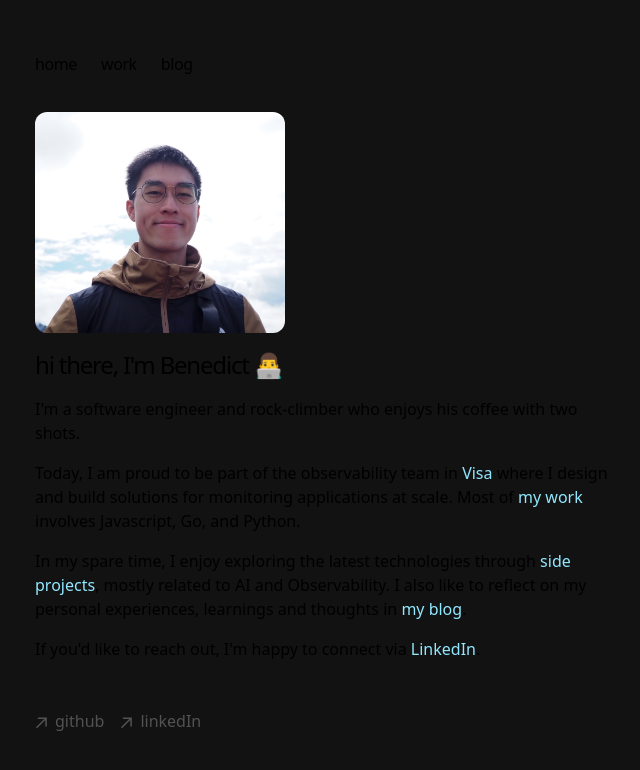
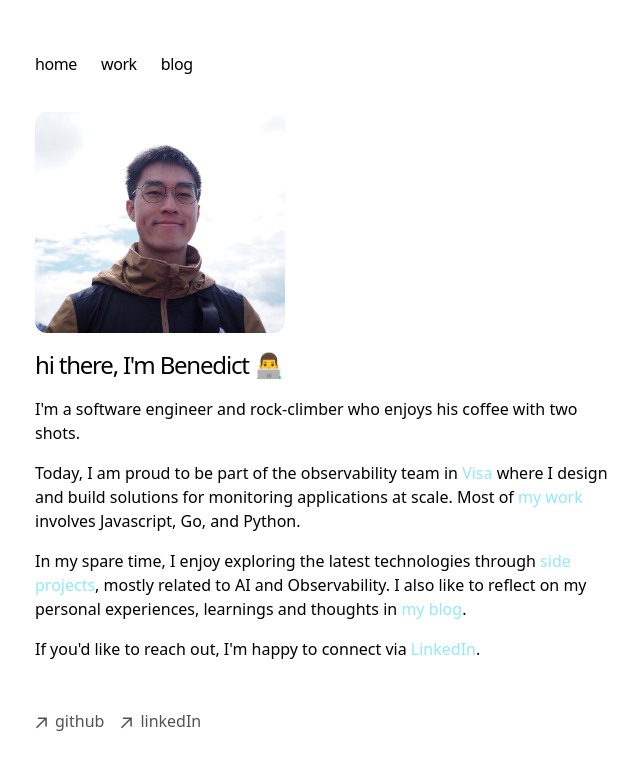
Before and after one commit to chensxb97/chensxb97.github.io, a Next.js app: page / in a window 1280 px wide. Shown: the top 770 px of the page, without its empty margins (317-957 px from the left). Built offline with nearby package versions, Linux system fonts and the light colour scheme.

Commit message:
background update

```diff
--- a/app/global.css
+++ b/app/global.css
@@ -32,7 +32,6 @@
 
 html {
   min-width: 360px;
-  background-color: #121212
 }
 
 .prose .anchor {
```
